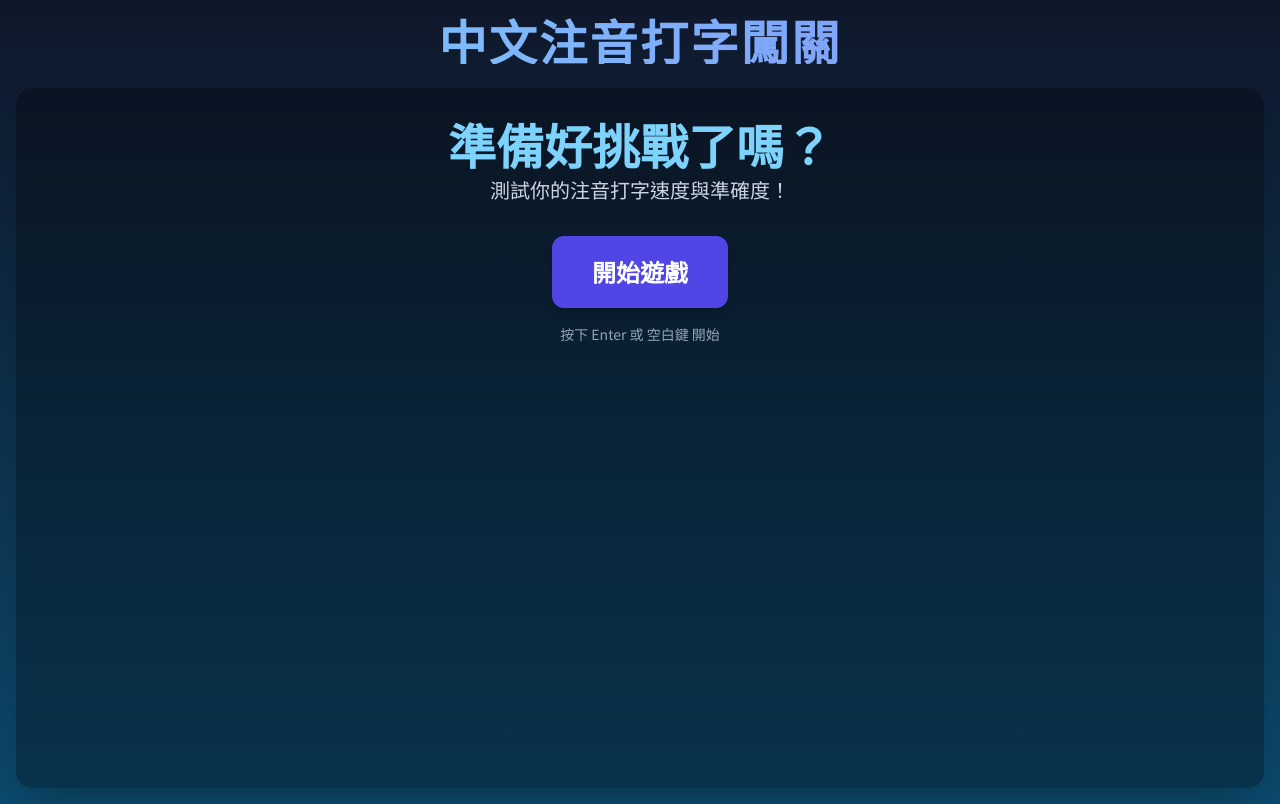
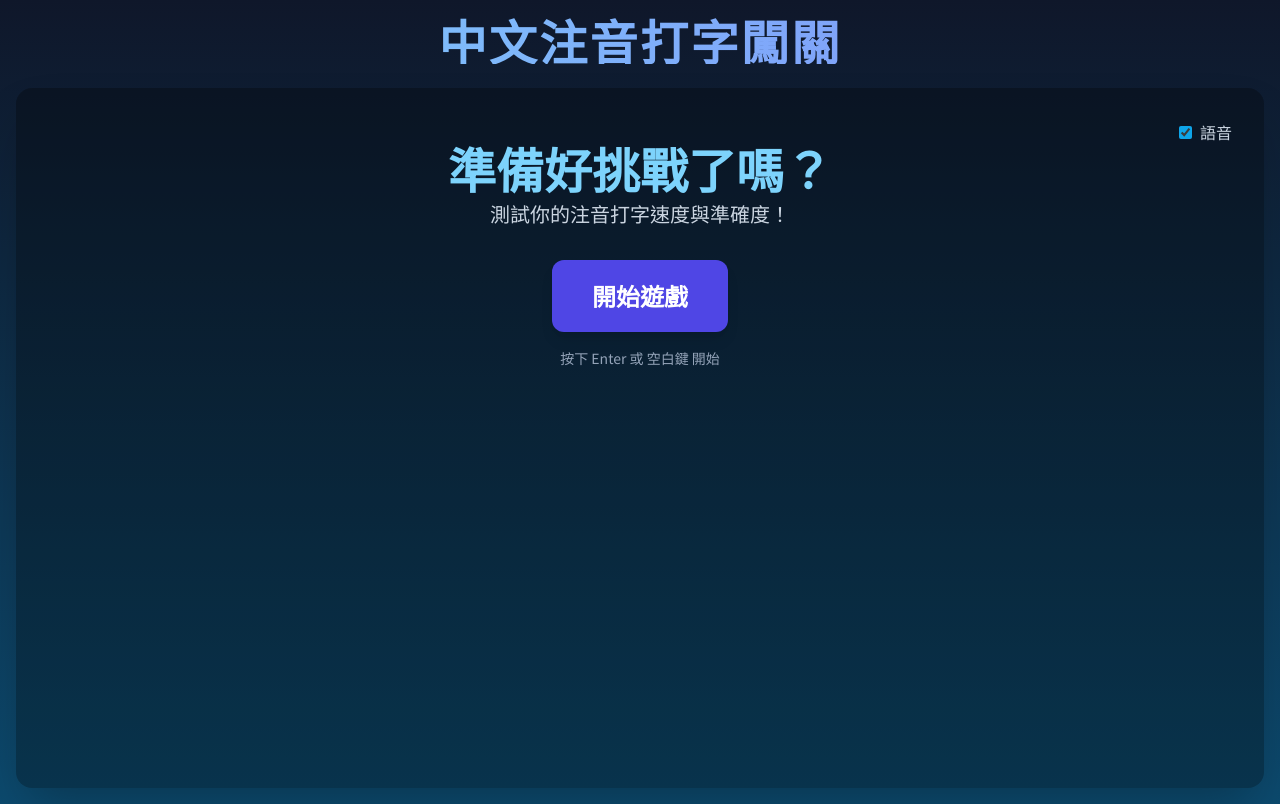
Before and after one commit to Xinba210/typing, a React (Vite) app: page / in a window 1280 px wide. Built offline with nearby package versions, Linux system fonts and the light colour scheme.

Commit message:
feat: add speech toggle

```diff
--- a/App.tsx
+++ b/App.tsx
@@ -11,6 +11,14 @@ const App: React.FC = () => {
   const [gameState, setGameState] = useState<GameState>(GameState.Start);
   const [currentLevelIndex, setCurrentLevelIndex] = useState(0);
   const [score, setScore] = useState(0);
+  const [isSpeechEnabled, setIsSpeechEnabled] = useState(() => {
+    const stored = localStorage.getItem('isSpeechEnabled');
+    return stored === null ? true : stored === 'true';
+  });
+
+  useEffect(() => {
+    localStorage.setItem('isSpeechEnabled', String(isSpeechEnabled));
+  }, [isSpeechEnabled]);
 
   const goToLevelSelection = useCallback(() => {
     setGameState(GameState.LevelSelection);
@@ -63,7 +71,13 @@ const App: React.FC = () => {
   const renderContent = () => {
     switch (gameState) {
       case GameState.Start:
-        return <StartScreen onStart={goToLevelSelection} />;
+        return (
+          <StartScreen
+            onStart={goToLevelSelection}
+            isSpeechEnabled={isSpeechEnabled}
+            onToggleSpeech={() => setIsSpeechEnabled(prev => !prev)}
+          />
+        );
       case GameState.LevelSelection:
         return <LevelSelectionScreen onSelectLevel={selectLevelAndStart} onBack={goToStart} />;
       case GameState.Playing:
@@ -72,6 +86,8 @@ const App: React.FC = () => {
             level={LEVELS[currentLevelIndex]}
             levelNumber={currentLevelIndex + 1}
             onLevelComplete={handleLevelComplete}
+            isSpeechEnabled={isSpeechEnabled}
+            onToggleSpeech={() => setIsSpeechEnabled(prev => !prev)}
           />
         );
       case GameState.LevelComplete: {
--- a/components/GameScreen.tsx
+++ b/components/GameScreen.tsx
@@ -9,6 +9,8 @@ interface GameScreenProps {
   level: Level;
   levelNumber: number;
   onLevelComplete: (score: number) => void;
+  isSpeechEnabled: boolean;
+  onToggleSpeech: () => void;
 }
 
 type GamePhase = 'introduction' | 'practice';
@@ -20,7 +22,7 @@ const SpeakerIcon = () => (
 );
 
 
-const GameScreen: React.FC<GameScreenProps> = ({ level, levelNumber, onLevelComplete }) => {
+const GameScreen: React.FC<GameScreenProps> = ({ level, levelNumber, onLevelComplete, isSpeechEnabled, onToggleSpeech }) => {
   const [practiceUnits, setPracticeUnits] = useState<string[]>([]);
   const [currentIndex, setCurrentIndex] = useState(0);
   const [userInputs, setUserInputs] = useState<string[]>([]);
@@ -39,7 +41,7 @@ const GameScreen: React.FC<GameScreenProps> = ({ level, levelNumber, onLevelComp
       units = (level.content as string).split('');
       setPhase('introduction');
       setIntroductionIndex(0);
-      speak(units[0]);
+      speak(units[0], isSpeechEnabled);
     } else if (level.type === LevelType.Syllable || level.type === LevelType.Word) {
       units = level.content as string[];
       setPhase('practice');
@@ -52,7 +54,7 @@ const GameScreen: React.FC<GameScreenProps> = ({ level, levelNumber, onLevelComp
     setIncorrectAttempts(0);
     setStartTime(Date.now());
     setActiveKey(null);
-  }, [level]);
+  }, [level, isSpeechEnabled]);
 
   useEffect(() => {
     if (phase === 'practice') {
@@ -82,7 +84,7 @@ const GameScreen: React.FC<GameScreenProps> = ({ level, levelNumber, onLevelComp
         if (introductionIndex < practiceUnits.length - 1) {
             const nextIndex = introductionIndex + 1;
             setIntroductionIndex(nextIndex);
-            speak(practiceUnits[nextIndex]);
+            speak(practiceUnits[nextIndex], isSpeechEnabled);
         } else {
             setPhase('practice');
             setStartTime(Date.now());
@@ -90,7 +92,7 @@ const GameScreen: React.FC<GameScreenProps> = ({ level, levelNumber, onLevelComp
     } else {
         handleIncorrect();
     }
-  }, [introductionIndex, practiceUnits, handleIncorrect]);
+  }, [introductionIndex, practiceUnits, handleIncorrect, isSpeechEnabled]);
 
 
   useEffect(() => {
@@ -162,6 +164,18 @@ const GameScreen: React.FC<GameScreenProps> = ({ level, levelNumber, onLevelComp
   return (
     <div className="flex flex-col h-full">
         <style>{`.animate-shake { animation: shake 0.5s; } @keyframes shake { 10%, 90% { transform: translate3d(-1px, 0, 0); } 20%, 80% { transform: translate3d(2px, 0, 0); } 30%, 50%, 70% { transform: translate3d(-4px, 0, 0); } 40%, 60% { transform: translate3d(4px, 0, 0); } }`}</style>
+      <div className="flex justify-end mb-4">
+        <label className="flex items-center gap-2 text-slate-300">
+          <input
+            type="checkbox"
+            checked={isSpeechEnabled}
+            onChange={() => onToggleSpeech()}
+            className="accent-sky-500"
+          />
+          語音
+        </label>
+      </div>
+
       <div className="flex justify-between items-center mb-6 p-4 bg-slate-800/50 rounded-lg">
         <div>
           <h2 className="text-2xl font-bold text-sky-300">{level.title}</h2>
@@ -181,7 +195,7 @@ const GameScreen: React.FC<GameScreenProps> = ({ level, levelNumber, onLevelComp
                 <p className="text-2xl text-slate-300 mb-4">教學模式：認識注音與鍵盤位置</p>
                 <div className="flex items-center gap-4 mb-4">
                     <div className="text-9xl font-bold p-8 rounded-2xl bg-slate-800/50">{currentIntroSymbol}</div>
-                    <button onClick={() => speak(currentIntroSymbol)} className="p-4 rounded-full bg-sky-500/50 hover:bg-sky-500 transition-colors">
+                    <button onClick={() => speak(currentIntroSymbol, isSpeechEnabled)} className="p-4 rounded-full bg-sky-500/50 hover:bg-sky-500 transition-colors">
                         <SpeakerIcon />
                     </button>
                 </div>
--- a/components/StartScreen.tsx
+++ b/components/StartScreen.tsx
@@ -3,11 +3,25 @@ import React from 'react';
 
 interface StartScreenProps {
   onStart: () => void;
+  isSpeechEnabled: boolean;
+  onToggleSpeech: () => void;
 }
 
-const StartScreen: React.FC<StartScreenProps> = ({ onStart }) => {
+const StartScreen: React.FC<StartScreenProps> = ({ onStart, isSpeechEnabled, onToggleSpeech }) => {
   return (
-    <div className="flex flex-col items-center justify-center h-full text-center">
+    <div className="flex flex-col h-full text-center">
+      <div className="flex justify-end">
+        <label className="flex items-center gap-2 text-slate-300">
+          <input
+            type="checkbox"
+            checked={isSpeechEnabled}
+            onChange={() => onToggleSpeech()}
+            className="accent-sky-500"
+          />
+          語音
+        </label>
+      </div>
+      <div className="flex flex-col flex-grow items-center justify-center">
         <div className="mb-8">
           <h2 className="text-5xl font-bold text-sky-300 mb-2">準備好挑戰了嗎？</h2>
           <p className="text-xl text-slate-300">測試你的注音打字速度與準確度！</p>
@@ -20,6 +34,7 @@ const StartScreen: React.FC<StartScreenProps> = ({ onStart }) => {
         </button>
         <p className="mt-4 text-sm text-slate-400">按下 Enter 或 空白鍵 開始</p>
       </div>
+    </div>
   );
 };
 
--- a/utils/speech.ts
+++ b/utils/speech.ts
@@ -1,4 +1,5 @@
-export const speak = (text: string) => {
+export const speak = (text: string, enabled: boolean) => {
+  if (!enabled) return;
   if ('speechSynthesis' in window) {
     try {
       const utterance = new SpeechSynthesisUtterance(text);
@@ -10,7 +11,7 @@ export const speak = (text: string) => {
       window.speechSynthesis.cancel();
       window.speechSynthesis.speak(utterance);
     } catch (error) {
-        console.error("Speech synthesis error:", error);
+      console.error('Speech synthesis error:', error);
     }
   } else {
     console.error('Speech synthesis not supported in this browser.');
```
Also changed, not shown: 1 other file (tests, documents, lock files or other folders). Lines whose indentation alone changed are shown as unchanged.
